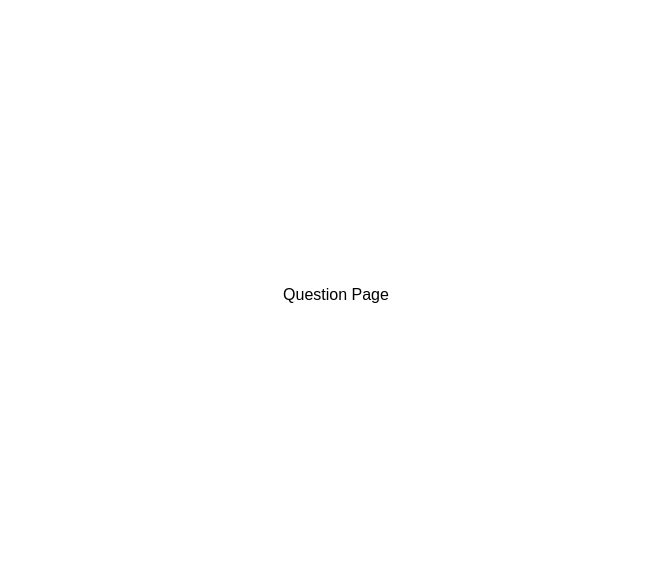
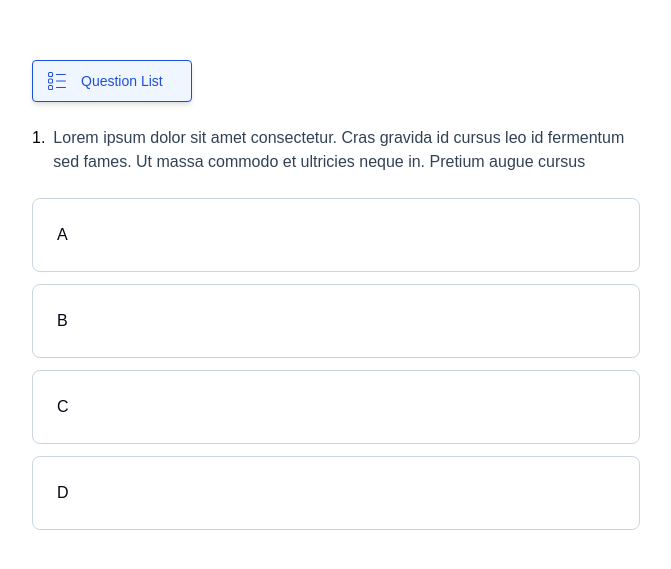
Before and after one commit to rayhan889/kviz, a React (Vite) app: page / in a window 1280 px wide. Shown: the part 105-674 px from the top of the page, without its empty margins (304-975 px from the left). Built offline with nearby package versions, Linux system fonts and the light colour scheme.

Commit message:
static design for question page

```diff
--- a/src/App.tsx
+++ b/src/App.tsx
@@ -1,10 +1,60 @@
-function App() {
+import { CiBoxList } from "react-icons/ci";
+
+const QuestionPage = () => {
+  const options = [
+    {
+      value: "A",
+    },
+    {
+      value: "B",
+    },
+    {
+      value: "C",
+    },
+    {
+      value: "D",
+    },
+  ];
+
   return (
     <main className="h-screen w-full bg-white flex items-center justify-center">
       <div className="max-w-[38rem] h-auto flex flex-col gap-y-6">
-        Question Page
+        {/* Button for question list */}
+        <button className="w-[10rem] flex items-center gap-x-3 text-blue-700 rounded bg-blue-50 px-3 py-2 text-sm border border-blue-700 shadow-md">
+          <CiBoxList className="w-6 h-6" />
+          Question List
+        </button>
+        {/* Question */}
+        <div className="flex justify-start gap-x-2">
+          <span>1. </span>
+          <p className="text-base text-slate-700 line-clamp-3">
+            Lorem ipsum dolor sit amet consectetur. Cras gravida id cursus leo
+            id fermentum sed fames. Ut massa commodo et ultricies neque in.
+            Pretium augue cursus
+          </p>
+        </div>
+        {/* Options */}
+        <div className="flex flex-col gap-y-3">
+          {options.map(option => (
+            <button
+              value={option.value}
+              id={option.value}
+              className="w-full rounded-lg p-6 text-slate-950 text-base border border-slate-300 text-start"
+            >
+              {option.value}
+            </button>
+          ))}
+        </div>
       </div>
     </main>
+  );
+};
+
+function App() {
+  return (
+    <>
+      <QuestionPage />
+    </>
   );
 }
 
```
